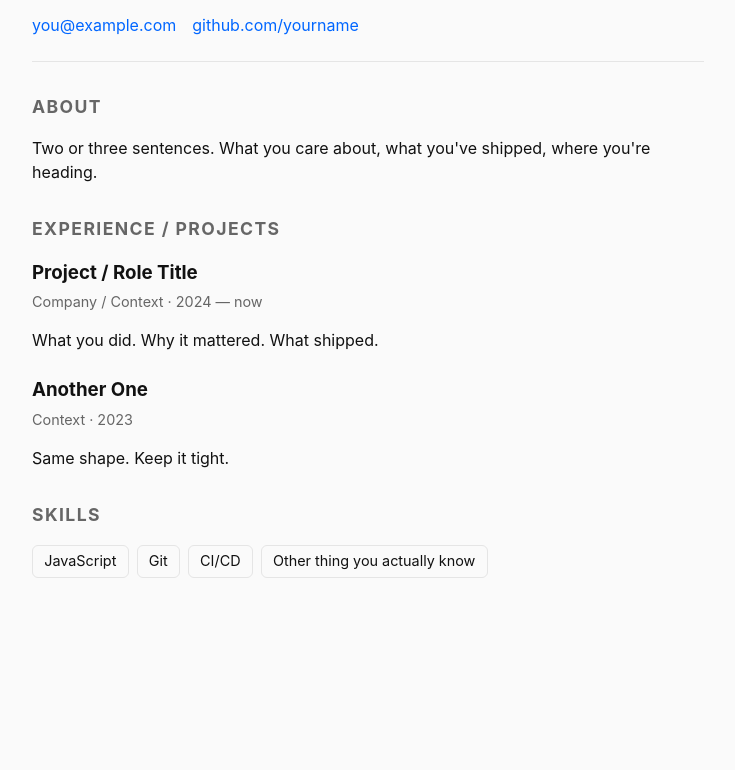
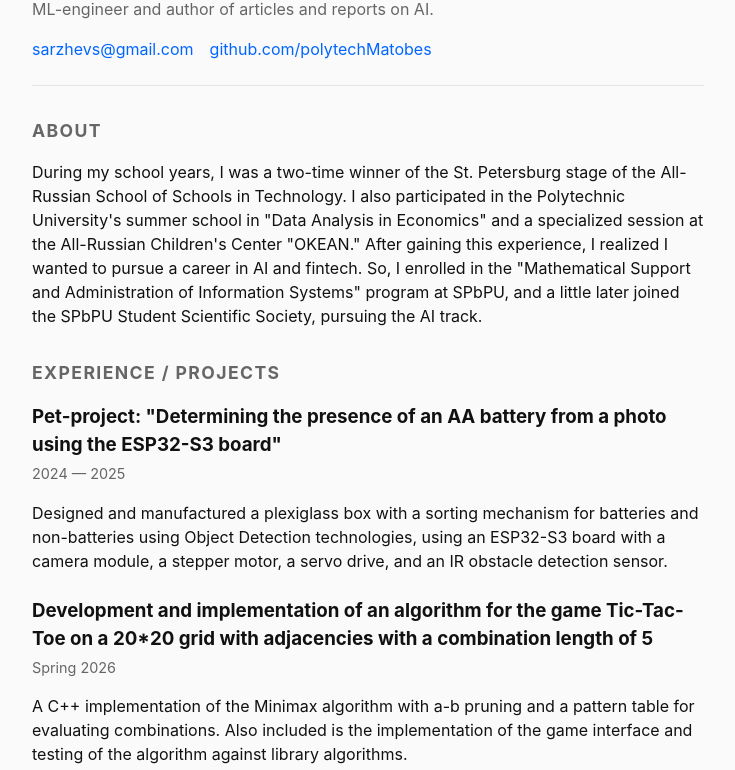
Before and after one commit to polytechMatobes/Sarzhe-Vyacheslav, a website built with Vite: page index.html in a window 1280 px wide. Shown: the part 133-903 px from the top of the page, without its empty margins (272-1007 px from the left). Before the commit the page ends 800 px from the top, so only its background shows below. Built offline with nearby package versions, Linux system fonts and the light colour scheme.

Commit message:
Add text about me

```diff
--- a/index.html
+++ b/index.html
@@ -3,19 +3,19 @@
   <head>
     <meta charset="UTF-8" />
     <meta name="viewport" content="width=device-width, initial-scale=1.0" />
-    <title>CV — Your Name</title>
+    <title>CV — Sarzhe Vyacheslav</title>
     <link rel="stylesheet" href="./style.css" />
   </head>
   <body>
     <main class="cv">
       <header class="cv__header">
-        <h1>Your Name</h1>
+        <h1>Sarzhe Vyacheslav</h1>
         <p class="cv__tagline">
-          One-line summary. Who you are, what you do, what you want next.
+          I am a first-year student at SPBPU, member of the student scientific society, an aspiring ML-engineer and author of articles and reports on AI.
         </p>
         <ul class="cv__contacts">
-          <li><a href="mailto:you@example.com">you@example.com</a></li>
-          <li><a href="https://github.com/yourname">github.com/yourname</a></li>
+          <li><a href="mailto:sarzhevs@gmail.com">sarzhevs@gmail.com</a></li>
+          <li><a href="https://github.com/polytechMatobes">github.com/polytechMatobes</a></li>
         </ul>
 
         <!-- TODO: твой нестандартный элемент.
@@ -28,32 +28,42 @@
       <section>
         <h2>About</h2>
         <p>
-          Two or three sentences. What you care about, what you've shipped,
-          where you're heading.
+          During my school years, I was a two-time winner of the St. Petersburg
+          stage of the All-Russian School of Schools in Technology. I also participated
+           in the Polytechnic University's summer school in "Data Analysis in Economics" and a
+           specialized session at the All-Russian Children's Center "OKEAN." After gaining this experience,
+            I realized I wanted to pursue a career in AI and fintech. So, I enrolled in the "Mathematical Support and
+             Administration of Information Systems" program at SPbPU, and a little later joined the SPbPU Student Scientific
+              Society, pursuing the AI track.
         </p>
       </section>
 
       <section>
         <h2>Experience / Projects</h2>
         <article>
-          <h3>Project / Role Title</h3>
-          <p class="cv__meta">Company / Context · 2024 — now</p>
-          <p>What you did. Why it mattered. What shipped.</p>
+          <h3>Pet-project: "Determining the presence of an AA battery from a photo using the ESP32-S3 board"</h3>
+          <p class="cv__meta">2024 — 2025</p>
+          <p>Designed and manufactured a plexiglass box with a sorting mechanism for batteries and non-batteries
+            using Object Detection technologies, using an ESP32-S3 board with a camera module, a stepper motor,
+             a servo drive, and an IR obstacle detection sensor.</p>
         </article>
         <article>
-          <h3>Another One</h3>
-          <p class="cv__meta">Context · 2023</p>
-          <p>Same shape. Keep it tight.</p>
+          <h3>Development and implementation of an algorithm for the game Tic-Tac-Toe on a 20*20 grid with
+            adjacencies with a combination length of 5</h3>
+          <p class="cv__meta">Spring 2026</p>
+          <p>A C++ implementation of the Minimax algorithm with a-b pruning and a pattern table for evaluating combinations.
+            Also included is the implementation of the game interface and testing of the algorithm against library algorithms.</p>
         </article>
       </section>
 
       <section>
         <h2>Skills</h2>
         <ul class="cv__skills">
-          <li>JavaScript</li>
+          <li>C/C++</li>
           <li>Git</li>
           <li>CI/CD</li>
-          <li>Other thing you actually know</li>
+          <li>Python</li>
+          <li>Linux</li>
         </ul>
       </section>
     </main>
```
